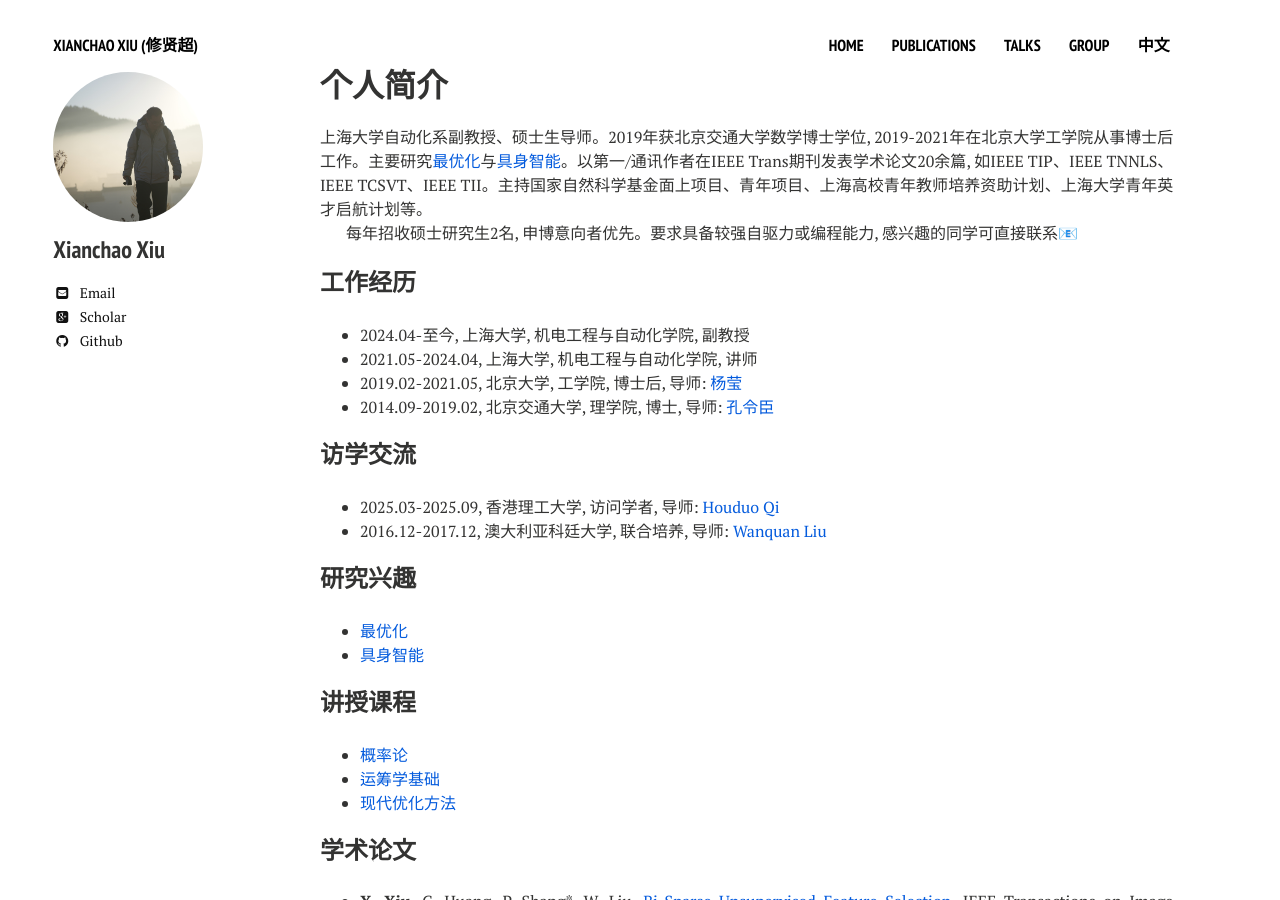
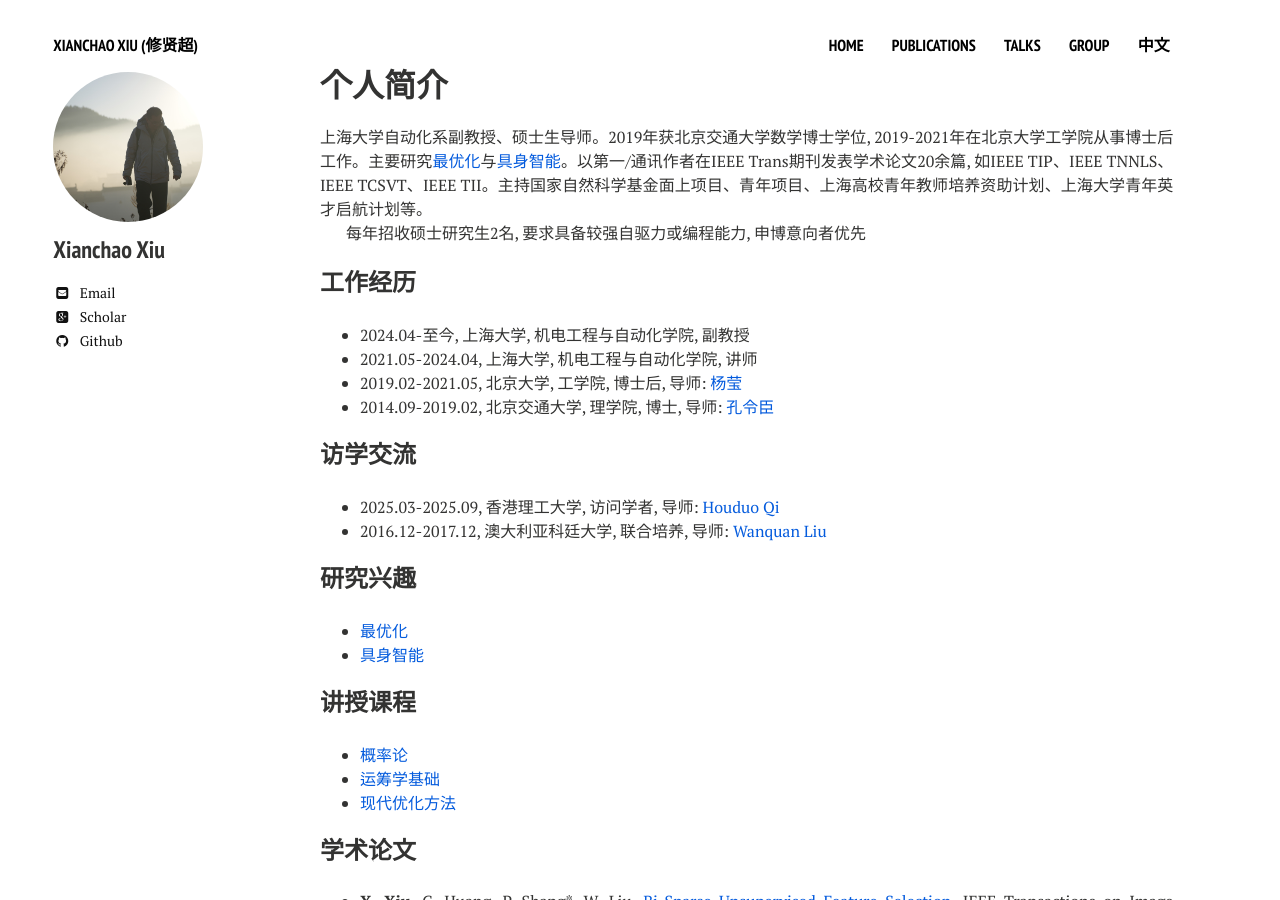
Before and after one commit to xianchaoxiu/xianchaoxiu.github.io, a Jekyll site: the page built from chinese/index.md, in a window 1280 px wide and 900 px high. Built offline with Jekyll 4.4.1, drawn with Linux system fonts in a browser that asks for light colours; nearby versions of some CDN libraries.

Commit message:
Update index.md

```diff
--- a/chinese/index.md
+++ b/chinese/index.md
@@ -9,7 +9,7 @@ share: false
 
 上海大学自动化系副教授、硕士生导师。2019年获北京交通大学数学博士学位, 2019-2021年在北京大学工学院从事博士后工作。主要研究<a href="https://xianchaoxiu.github.io/chinese/research/OPT/" class="textlink" target="_blank">最优化</a>与<a href="https://xianchaoxiu.github.io/chinese/research/EAI/" class="textlink" target="_blank">具身智能</a>。以第一/通讯作者在IEEE Trans期刊发表学术论文20余篇, 如IEEE TIP、IEEE TNNLS、IEEE TCSVT、IEEE TII。主持国家自然科学基金面上项目、青年项目、上海高校青年教师培养资助计划、上海大学青年英才启航计划等。 <br>
 
-每年招收硕士研究生2名, 申博意向者优先。要求具备较强自驱力或编程能力, 感兴趣的同学可直接联系&#x1F4E7;
+每年招收硕士研究生2名, 要求具备较强自驱力或编程能力, 申博意向者优先
 
 
 
```
